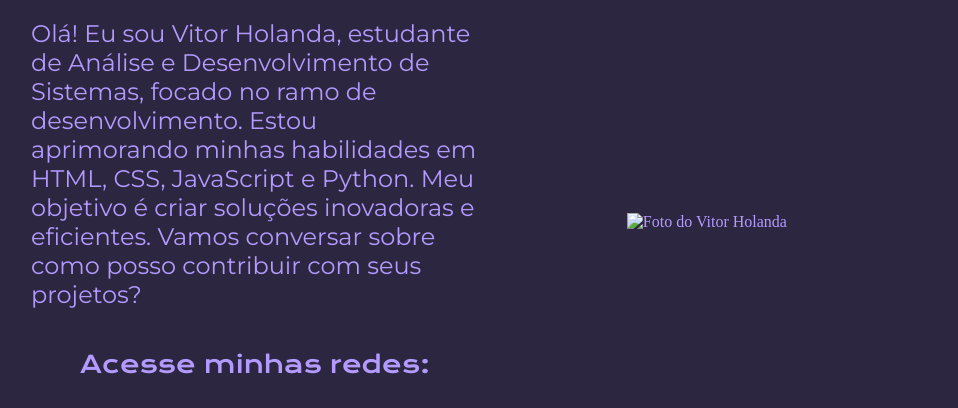
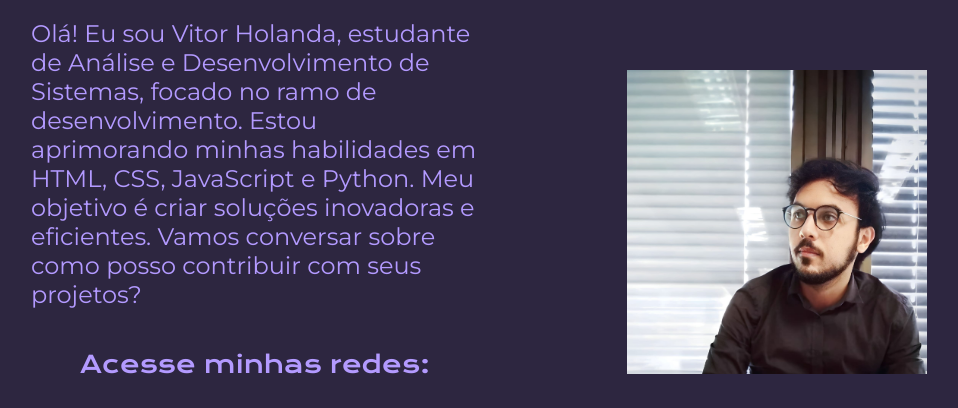
Before and after one commit to holandajvitor/portfolio, a plain HTML site: page index.html in a window 1280 px wide. Shown: the part 365-773 px from the top of the page, without its empty margins (161-1119 px from the left). Drawn offline with nearby package versions, Linux system fonts and the light colour scheme.

Commit message:
Update index.html

```diff
--- a/index.html
+++ b/index.html
@@ -35,7 +35,7 @@
                 </a>
         </div>
 </section>
-    <img src="./assets/imagem.jpeg" alt="Foto do Vitor Holanda" class="imagem-portfolio">
+    <img src="imagem.jpeg" alt="Foto do Vitor Holanda" class="imagem-portfolio">
    </main>
    <footer class="rodape">
         <p> Desenvolvido por Vitor Holanda. </p>
```
